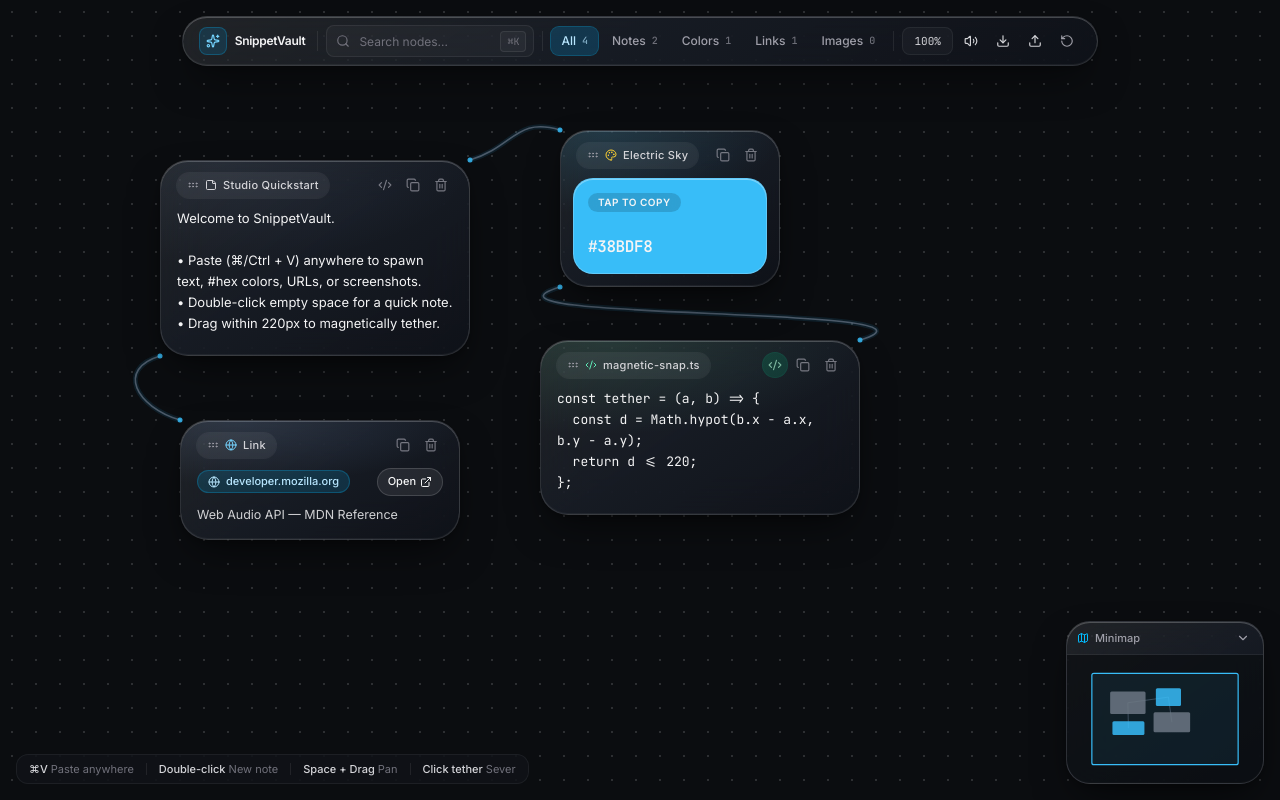
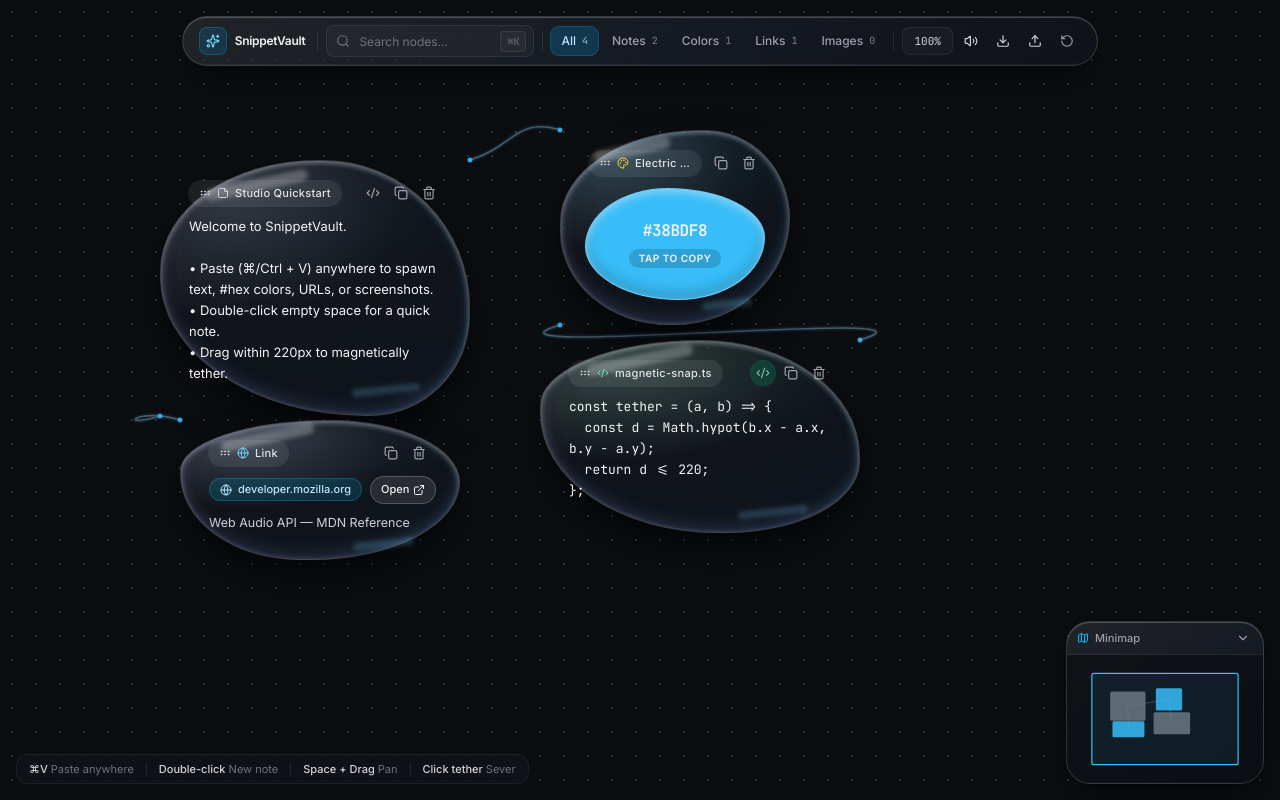
Before and after one commit to georgefotiadis2010-dotcom/Nebula-Idea-Jotter, a React (Vite) app: page / in a window 1280 px wide. Built offline with nearby package versions, Linux system fonts and the light colour scheme.

Commit message:
style: organic irregular water-bubble silhouettes with morphing surface tension

```diff
--- a/src/components/NodeCard.tsx
+++ b/src/components/NodeCard.tsx
@@ -35,11 +35,38 @@ interface NodeCardProps {
 }
 
 const PORT_POSITIONS: { port: PortCorner; className: string; label: string }[] = [
-  { port: 'tl', className: '-left-1.5 -top-1.5', label: 'Top-left connection port' },
-  { port: 'tr', className: '-right-1.5 -top-1.5', label: 'Top-right connection port' },
-  { port: 'bl', className: '-bottom-1.5 -left-1.5', label: 'Bottom-left connection port' },
-  { port: 'br', className: '-bottom-1.5 -right-1.5', label: 'Bottom-right connection port' },
+  { port: 'tl', className: 'left-[10%] top-[10%]', label: 'Top-left connection port' },
+  { port: 'tr', className: 'right-[10%] top-[10%]', label: 'Top-right connection port' },
+  { port: 'bl', className: 'bottom-[10%] left-[10%]', label: 'Bottom-left connection port' },
+  { port: 'br', className: 'bottom-[10%] right-[10%]', label: 'Bottom-right connection port' },
 ];
+
+/** Deterministic organic 8-value border-radius pair per node ID for irregular water-bubble shapes */
+function getBubbleShape(id: string): { r1: string; r2: string; duration: string } {
+  let h = 2166136261;
+  for (let i = 0; i < id.length; i++) {
+    h ^= id.charCodeAt(i);
+    h = Math.imul(h, 16777619);
+  }
+  const pick = (shift: number, min: number, span: number) =>
+    min + (((h >>> shift) & 0xff) % span);
+
+  const tl1 = pick(0, 34, 24);
+  const tr1 = 100 - tl1 + (pick(4, 0, 9) - 4);
+  const br1 = pick(8, 36, 24);
+  const bl1 = 100 - br1 + (pick(12, 0, 9) - 4);
+
+  const vtl1 = pick(16, 36, 24);
+  const vtr1 = pick(20, 34, 24);
+  const vbr1 = 100 - vtr1 + (pick(2, 0, 9) - 4);
+  const vbl1 = 100 - vtl1 + (pick(6, 0, 9) - 4);
+
+  const r1 = `${tl1}% ${tr1}% ${br1}% ${bl1}% / ${vtl1}% ${vtr1}% ${vbr1}% ${vbl1}%`;
+  const r2 = `${tl1 + 5}% ${tr1 - 5}% ${br1 - 4}% ${bl1 + 4}% / ${vtl1 - 5}% ${vtr1 + 5}% ${vbr1 - 4}% ${vbl1 + 4}%`;
+  const duration = `${8 + (pick(10, 0, 5))}s`;
+
+  return { r1, r2, duration };
+}
 
 export const NodeCard: React.FC<NodeCardProps> = ({
   node,
@@ -192,32 +219,50 @@ export const NodeCard: React.FC<NodeCardProps> = ({
     return 'rgba(138, 180, 248, 0.08)';
   })();
 
+  const bubbleShape = getBubbleShape(node.id);
+
   return (
     <div
       ref={cardRef}
       data-node-id={node.id}
       onPointerDown={(e) => e.stopPropagation()}
       onDoubleClick={(e) => e.stopPropagation()}
-      style={{
-        transform: `translate3d(${node.x}px, ${node.y}px, 0)`,
-        width: `${node.width}px`,
-      }}
+      style={
+        {
+          transform: `translate3d(${node.x}px, ${node.y}px, 0)`,
+          width: `${Math.max(node.width, node.type === 'color' ? 230 : 270)}px`,
+          '--bubble-r1': bubbleShape.r1,
+          '--bubble-r2': bubbleShape.r2,
+          animationDuration: bubbleShape.duration,
+        } as React.CSSProperties
+      }
       className={[
-        'glass-bubble group absolute left-0 top-0 rounded-[28px] border',
-        isDragging ? 'node-no-spring glass-bubble-dragging z-40' : 'node-spring z-10',
+        'water-bubble group absolute left-0 top-0 border',
+        isDragging ? 'node-no-spring water-bubble-dragging z-40' : 'node-spring z-10',
         isWireTarget
           ? 'border-emerald-400/80 ring-2 ring-emerald-400/35'
           : isMatched
-            ? 'border-sky-400/75 ring-2 ring-sky-400/30 shadow-[0_0_32px_rgba(138,180,248,0.22)]'
-            : 'border-white/[0.12] hover:border-white/[0.24]',
+            ? 'border-sky-400/75 ring-2 ring-sky-400/30 shadow-[0_0_36px_rgba(138,180,248,0.28)]'
+            : 'border-white/[0.18] hover:border-white/[0.32]',
         isDimmed ? 'opacity-25 saturate-50' : 'opacity-100',
       ].join(' ')}
     >
-      {/* Subtle ambient internal glass refraction glow */}
+      {/* Curved water-bubble specular reflection & ambient tint */}
       <div
         aria-hidden="true"
-        style={{ background: `radial-gradient(120% 80% at 20% 0%, ${ambientGlow}, transparent 68%)` }}
-        className="pointer-events-none absolute inset-0 rounded-[28px]"
+        style={{
+          background: `radial-gradient(120% 80% at 24% 8%, ${ambientGlow}, transparent 68%)`,
+          borderRadius: 'inherit',
+        }}
+        className="pointer-events-none absolute inset-0"
+      />
+      <div
+        aria-hidden="true"
+        className="pointer-events-none absolute left-[14%] top-[7%] h-3 w-[34%] -rotate-12 rounded-full bg-white/25 blur-[2px]"
+      />
+      <div
+        aria-hidden="true"
+        className="pointer-events-none absolute right-[16%] bottom-[8%] h-2 w-[22%] -rotate-6 rounded-full bg-sky-300/20 blur-[2px]"
       />
 
       {/* 4 Corner Connection Ports */}
@@ -233,7 +278,7 @@ export const NodeCard: React.FC<NodeCardProps> = ({
             onStartWire(node.id, port, e.clientX, e.clientY);
           }}
           className={[
-            'absolute z-30 flex h-4 w-4 items-center justify-center rounded-full border border-white/30 bg-[#141821]/90 backdrop-blur-md transition-all duration-150',
+            'absolute z-30 flex h-4 w-4 items-center justify-center rounded-full border border-white/35 bg-[#141821]/90 backdrop-blur-md transition-all duration-150',
             'hover:scale-125 hover:border-sky-400 hover:bg-sky-400/25',
             isWiringActive ? 'opacity-100 scale-100' : 'opacity-0 group-hover:opacity-100 focus-visible:opacity-100',
             className,
@@ -252,14 +297,14 @@ export const NodeCard: React.FC<NodeCardProps> = ({
         onPointerMove={handlePointerMove}
         onLostPointerCapture={handleLostCapture}
         className={[
-          'node-drag-handle relative z-10 flex items-center justify-between gap-2 px-4 pt-3 pb-1.5',
+          'node-drag-handle relative z-10 flex items-center justify-between gap-2 px-7 pt-5 pb-1',
           isDragging ? 'is-dragging' : '',
         ].join(' ')}
       >
-        <div className="flex min-w-0 items-center gap-1.5 rounded-full bg-white/[0.06] px-2.5 py-1 ring-1 ring-white/[0.06]">
-          <GripHorizontal className="h-3 w-3 shrink-0 text-zinc-400" aria-hidden="true" />
+        <div className="flex min-w-0 items-center gap-1.5 rounded-full bg-white/[0.08] px-2.5 py-1 ring-1 ring-white/[0.08]">
+          <GripHorizontal className="h-3 w-3 shrink-0 text-zinc-300" aria-hidden="true" />
           <TypeIcon className={`h-3 w-3 shrink-0 ${typeMeta.accent}`} aria-hidden="true" />
-          <span className="truncate text-[11px] font-medium tracking-wide text-zinc-300">
+          <span className="truncate text-[11px] font-medium tracking-wide text-zinc-200">
             {node.type === 'text' && node.title
               ? node.title
               : node.type === 'color' && node.label
@@ -270,7 +315,7 @@ export const NodeCard: React.FC<NodeCardProps> = ({
           </span>
         </div>
 
-        <div className="flex items-center gap-1 opacity-70 transition-opacity group-hover:opacity-100">
+        <div className="flex items-center gap-1 opacity-75 transition-opacity group-hover:opacity-100">
           {node.type === 'text' && (
             <button
               type="button"
@@ -282,7 +327,7 @@ export const NodeCard: React.FC<NodeCardProps> = ({
                 'flex h-6 w-6 items-center justify-center rounded-full text-xs transition-colors',
                 node.monospace
                   ? 'bg-emerald-500/25 text-emerald-200 ring-1 ring-emerald-400/30'
-                  : 'text-zinc-400 hover:bg-white/[0.1] hover:text-zinc-100',
+                  : 'text-zinc-300 hover:bg-white/[0.12] hover:text-white',
               ].join(' ')}
             >
               <Code2 className="h-3.5 w-3.5" aria-hidden="true" />
@@ -299,7 +344,7 @@ export const NodeCard: React.FC<NodeCardProps> = ({
                 else if (node.type === 'link') triggerCopy(node.url);
                 else if (node.type === 'text') triggerCopy(node.content);
               }}
-              className="flex h-6 w-6 items-center justify-center rounded-full text-zinc-400 transition-colors hover:bg-white/[0.1] hover:text-zinc-100"
+              className="flex h-6 w-6 items-center justify-center rounded-full text-zinc-300 transition-colors hover:bg-white/[0.12] hover:text-white"
             >
               {copied ? (
                 <Check className="h-3.5 w-3.5 text-emerald-400" aria-hidden="true" />
@@ -314,7 +359,7 @@ export const NodeCard: React.FC<NodeCardProps> = ({
             aria-label={`Delete ${typeMeta.label.toLowerCase()} node`}
             title="Delete node"
             onClick={() => onDeleteNode(node.id)}
-            className="flex h-6 w-6 items-center justify-center rounded-full text-zinc-400 transition-colors hover:bg-rose-500/20 hover:text-rose-300"
+            className="flex h-6 w-6 items-center justify-center rounded-full text-zinc-300 transition-colors hover:bg-rose-500/25 hover:text-rose-200"
           >
             <Trash2 className="h-3.5 w-3.5" aria-hidden="true" />
           </button>
@@ -328,7 +373,7 @@ export const NodeCard: React.FC<NodeCardProps> = ({
 
       {/* Body by Node Type */}
       {node.type === 'text' && (
-        <div className="relative z-10 px-4 pb-3.5 pt-1">
+        <div className="relative z-10 px-7 pb-6 pt-1.5">
           <textarea
             ref={textareaRef}
             value={node.content}
@@ -346,7 +391,7 @@ export const NodeCard: React.FC<NodeCardProps> = ({
       )}
 
       {node.type === 'color' && (
-        <div className="relative z-10 px-3 pb-3 pt-1">
+        <div className="relative z-10 px-6 pb-6 pt-2">
           <button
             type="button"
             onClick={() => triggerCopy(node.hex)}
@@ -356,22 +401,23 @@ export const NodeCard: React.FC<NodeCardProps> = ({
                 backgroundColor: node.hex,
                 '--swatch-bg': node.hex,
                 '--swatch-fallback-fg': getContrastFallbackColor(node.hex),
+                borderRadius: '46% 54% 48% 52% / 52% 44% 56% 48%',
               } as React.CSSProperties
             }
-            className="swatch-contrast-text flex h-24 w-full flex-col items-start justify-between rounded-[20px] border border-white/20 p-3.5 text-left shadow-[inset_0_1px_0_rgba(255,255,255,0.35)] transition-transform active:scale-[0.98]"
+            className="swatch-contrast-text flex h-28 w-full flex-col items-center justify-center gap-1.5 border border-white/25 p-4 text-center shadow-[inset_0_3px_8px_rgba(255,255,255,0.45),inset_0_-6px_14px_rgba(0,0,0,0.2)] transition-transform active:scale-[0.97]"
           >
+            <span className="font-mono-code text-base font-semibold tracking-tight">
+              {node.hex}
+            </span>
             <span className="rounded-full bg-black/15 px-2.5 py-0.5 text-[10px] font-semibold uppercase tracking-wider backdrop-blur-md">
               {copied ? 'Copied' : 'Tap to copy'}
-            </span>
-            <span className="font-mono-code text-base font-semibold tracking-tight">
-              {node.hex}
             </span>
           </button>
         </div>
       )}
 
       {node.type === 'link' && (
-        <div className="relative z-10 flex flex-col gap-2.5 px-4 pb-4 pt-1">
+        <div className="relative z-10 flex flex-col gap-2.5 px-7 pb-7 pt-1.5">
           <div className="flex items-center justify-between gap-2">
             <span className="inline-flex items-center gap-1.5 rounded-full border border-sky-400/25 bg-sky-400/15 px-2.5 py-0.5 text-[11px] font-medium text-sky-200">
               <Globe className="h-3 w-3" aria-hidden="true" />
@@ -383,7 +429,7 @@ export const NodeCard: React.FC<NodeCardProps> = ({
               rel="noopener noreferrer"
               aria-label={`Open ${node.domain} in new tab`}
               title="Open link"
-              className="inline-flex h-7 items-center gap-1 rounded-full border border-white/15 bg-white/[0.08] px-2.5 text-[11px] font-medium text-zinc-100 transition-colors hover:border-sky-400/45 hover:bg-sky-400/20 hover:text-sky-100"
+              className="inline-flex h-7 items-center gap-1 rounded-full border border-white/20 bg-white/[0.1] px-2.5 text-[11px] font-medium text-zinc-100 transition-colors hover:border-sky-400/45 hover:bg-sky-400/20 hover:text-sky-100"
             >
               Open
               <ExternalLink className="h-3 w-3" aria-hidden="true" />
@@ -396,8 +442,11 @@ export const NodeCard: React.FC<NodeCardProps> = ({
       )}
 
       {node.type === 'image' && (
-        <div className="relative z-10 px-2.5 pb-2.5 pt-1">
-          <div className="overflow-hidden rounded-[20px] border border-white/10 bg-black/35">
+        <div className="relative z-10 px-5 pb-6 pt-1.5">
+          <div
+            style={{ borderRadius: '38% 62% 48% 52% / 44% 42% 58% 56%' }}
+            className="overflow-hidden border border-white/15 bg-black/35"
+          >
             <img
               src={node.dataUrl}
               alt={node.fileName || 'Pasted image'}
@@ -414,7 +463,7 @@ export const NodeCard: React.FC<NodeCardProps> = ({
             onPointerMove={handleResizeMove}
             onPointerUp={handleResizeUp}
             onLostPointerCapture={handleResizeUp}
-            className="absolute bottom-4 right-4 flex h-6 w-6 cursor-nwse-resize items-center justify-center rounded-full border border-white/20 bg-[#141821]/85 text-zinc-200 opacity-0 backdrop-blur-md transition-opacity group-hover:opacity-100"
+            className="absolute bottom-6 right-6 flex h-6 w-6 cursor-nwse-resize items-center justify-center rounded-full border border-white/25 bg-[#141821]/85 text-zinc-200 opacity-0 backdrop-blur-md transition-opacity group-hover:opacity-100"
           >
             <svg viewBox="0 0 12 12" className="h-3 w-3" aria-hidden="true">
               <path
--- a/src/index.css
+++ b/src/index.css
@@ -45,6 +45,46 @@
   }
 }
 
+@keyframes bubble-morph {
+  0%,
+  100% {
+    border-radius: var(--bubble-r1, 44% 56% 52% 48% / 46% 42% 58% 54%);
+  }
+  50% {
+    border-radius: var(--bubble-r2, 52% 48% 44% 56% / 54% 48% 52% 46%);
+  }
+}
+
+.water-bubble {
+  border-radius: var(--bubble-r1, 44% 56% 52% 48% / 46% 42% 58% 54%);
+  animation: bubble-morph 9s ease-in-out infinite;
+  background: radial-gradient(
+    135% 120% at 22% 14%,
+    rgba(255, 255, 255, 0.14) 0%,
+    rgba(255, 255, 255, 0.03) 42%,
+    rgba(20, 26, 36, 0.58) 76%,
+    rgba(138, 180, 248, 0.14) 100%
+  );
+  backdrop-filter: blur(22px) saturate(185%);
+  -webkit-backdrop-filter: blur(22px) saturate(185%);
+  box-shadow:
+    inset 0 2px 5px 0 rgba(255, 255, 255, 0.36),
+    inset 0 -8px 18px -4px rgba(138, 180, 248, 0.18),
+    inset 6px 0 14px -4px rgba(232, 121, 249, 0.09),
+    inset -6px 0 14px -4px rgba(56, 189, 248, 0.11),
+    0 22px 48px -12px rgba(0, 0, 0, 0.65),
+    0 4px 14px -2px rgba(0, 0, 0, 0.35);
+}
+
+.water-bubble-dragging {
+  animation-play-state: paused;
+  box-shadow:
+    inset 0 3px 8px 0 rgba(255, 255, 255, 0.45),
+    inset 0 -10px 22px -4px rgba(138, 180, 248, 0.28),
+    0 32px 68px -12px rgba(0, 0, 0, 0.8),
+    0 0 0 1.5px rgba(138, 180, 248, 0.38);
+}
+
 .glass-bubble {
   background: linear-gradient(
     145deg,
@@ -59,14 +99,6 @@
     inset 0 -1px 0 0 rgba(255, 255, 255, 0.05),
     0 18px 42px -12px rgba(0, 0, 0, 0.62),
     0 2px 10px -2px rgba(0, 0, 0, 0.35);
-}
-
-.glass-bubble-dragging {
-  box-shadow:
-    inset 0 1px 0 0 rgba(255, 255, 255, 0.3),
-    inset 0 -1px 0 0 rgba(255, 255, 255, 0.08),
-    0 28px 64px -12px rgba(0, 0, 0, 0.78),
-    0 0 0 1px rgba(138, 180, 248, 0.28);
 }
 
 /* Dedicated drag handle: suppress text selection & browser touch gestures */
```
